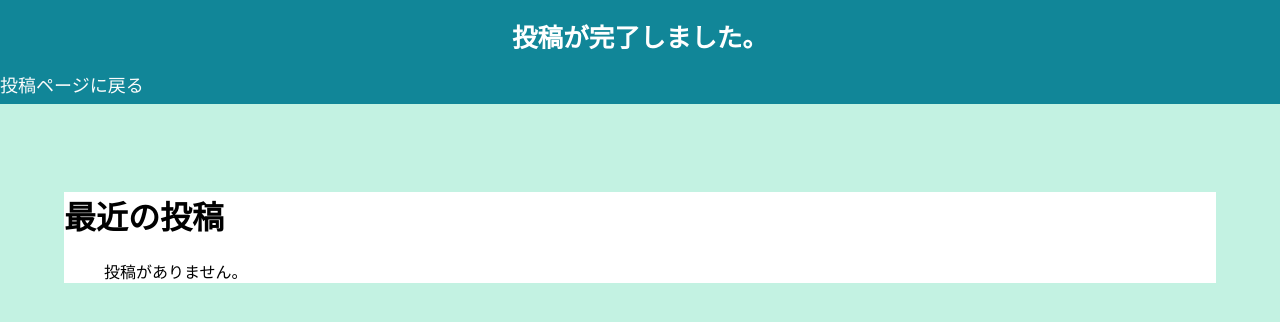
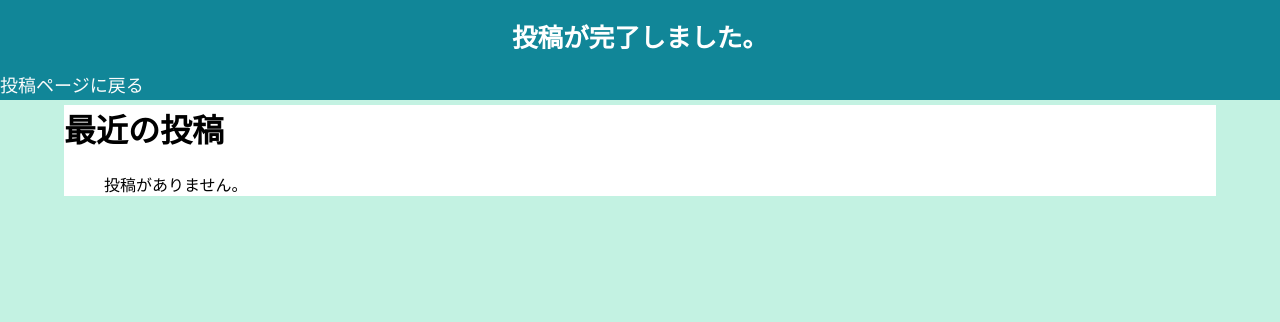
Before and after one commit to morison9517/HENRO-2024-dev-camp, a Django app: page /nikki/comp in a window 1280 px wide. Shown: the top 322 px of the page. Run offline with Django 5.2, Linux system fonts and the light colour scheme; data that the repository does not hold is empty.

Commit message:
add-explanation

```diff
--- a/nikki/templates/nikki/comp.html
+++ b/nikki/templates/nikki/comp.html
@@ -50,16 +50,17 @@
             left: 0;
             margin: 0;
             width: 100%;
-            height: 13%;
+            height: 100px;
             background: rgb(17, 134, 152);
             color: white;
         }
         #main{
-            margin-top: 15%;
+            margin-top: 105px;
             width: 90%;
             margin-left: 5%;
             background: white;
         }
+
     </style>
 </head>
 <body>
```
